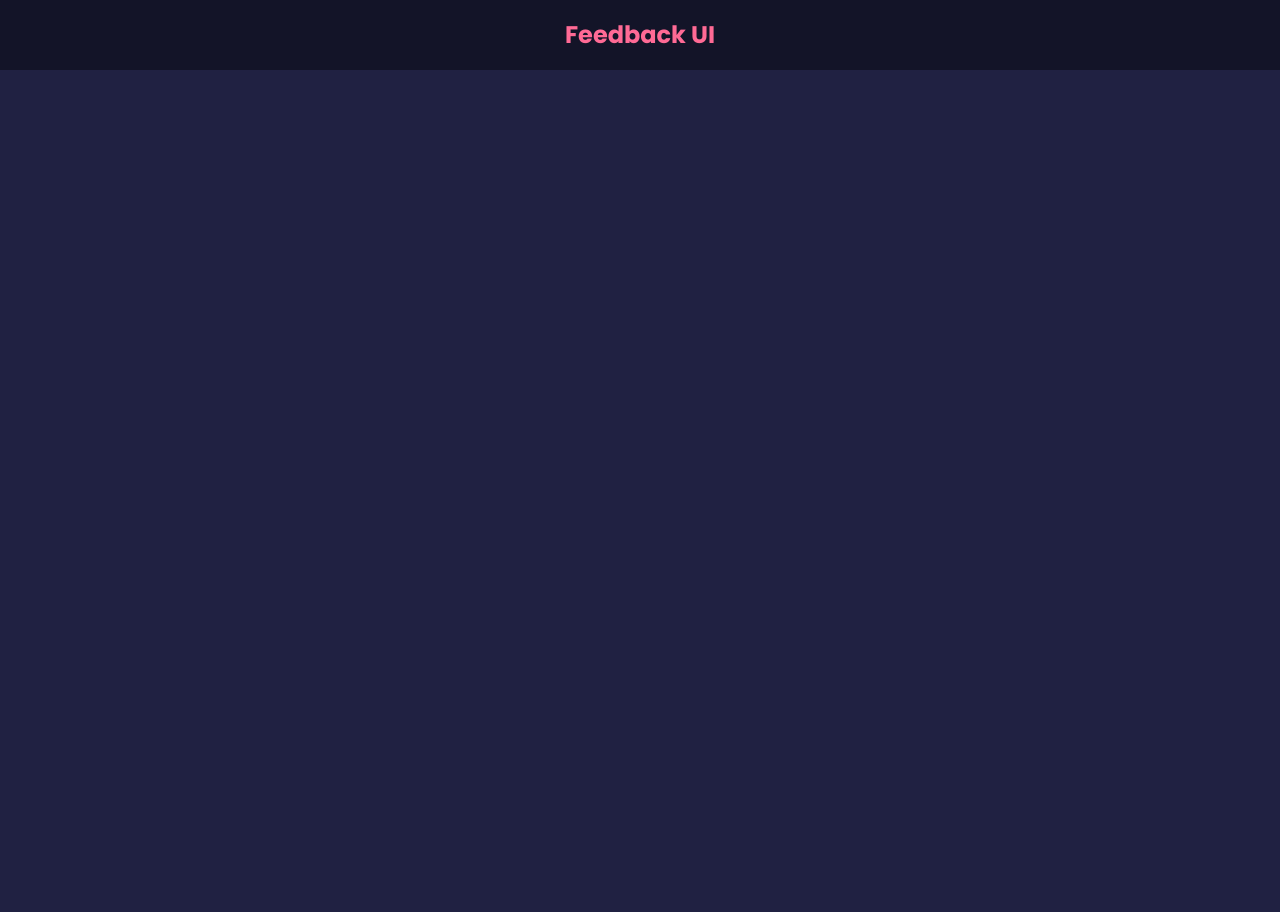
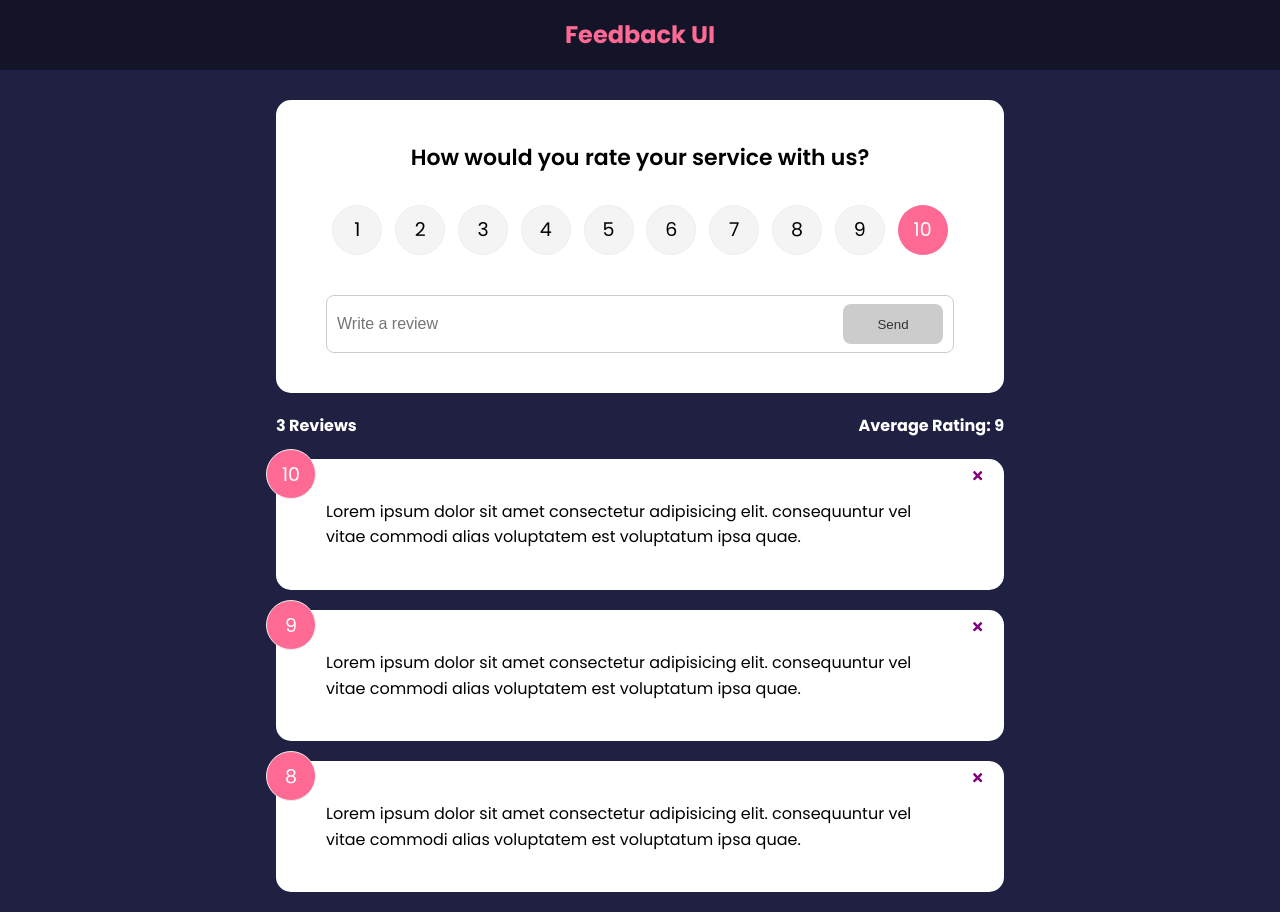
Before and after one commit to candelaenmovimiento/React-App-, a React (Vite) app in the folder ViteJSX/: page / in a window 1280 px wide. Before the commit the page ends 800 px from the top, so only its background shows below. Built offline with nearby package versions, Linux system fonts and the light colour scheme.

Commit message:
llorando x 3

```diff
--- a/ViteJSX/src/App.jsx
+++ b/ViteJSX/src/App.jsx
@@ -26,6 +26,11 @@ function App() {
     <>
       <Header />
       <div className="container">
+      <FeedbackForm handleAdd={addFeedback} />
+          <FeedbackStats feedback={feedback} />
+          <FeedbackList feedback={feedback} handleDelete={deleteFeedback} />
+
+         {/* aca se pone choto */}
         <BrowserRouter>
         <Routes>
           <Route path="/" element {
@@ -36,9 +41,11 @@ function App() {
             </>
           }
         />
-        <Route path="/about" element {...<AboutPage/>}> </Route>
+        <Route exact path="/about" element {...<AboutPage/>}> </Route>
         </Routes>
         </BrowserRouter>
+
+        {/* Hasta aca, chotisimo      */}
       </div>
     </>
   );
```
